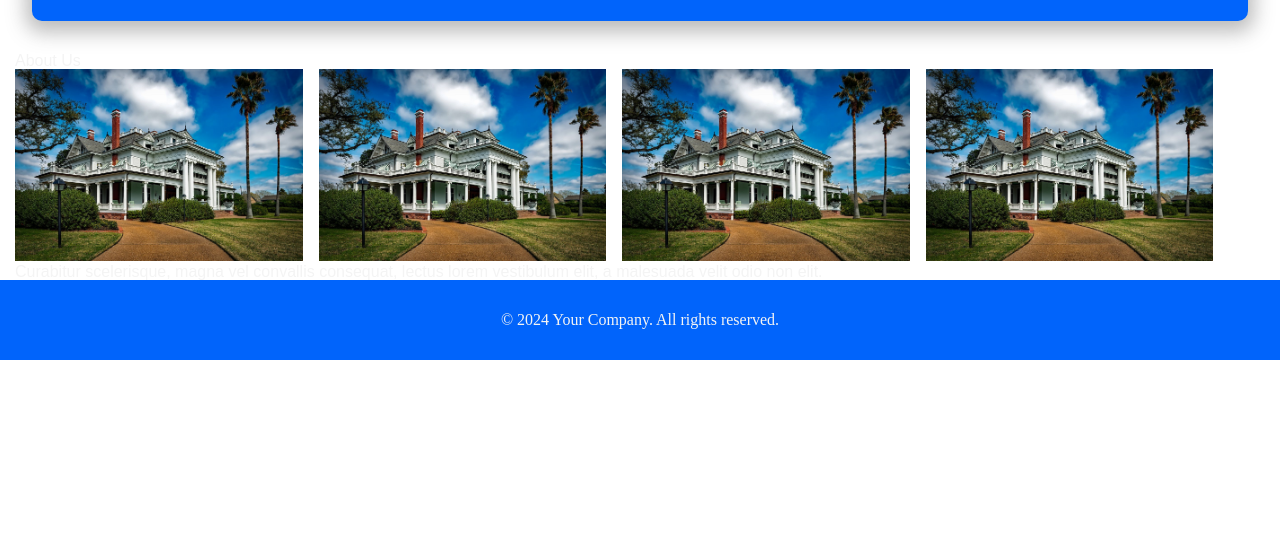
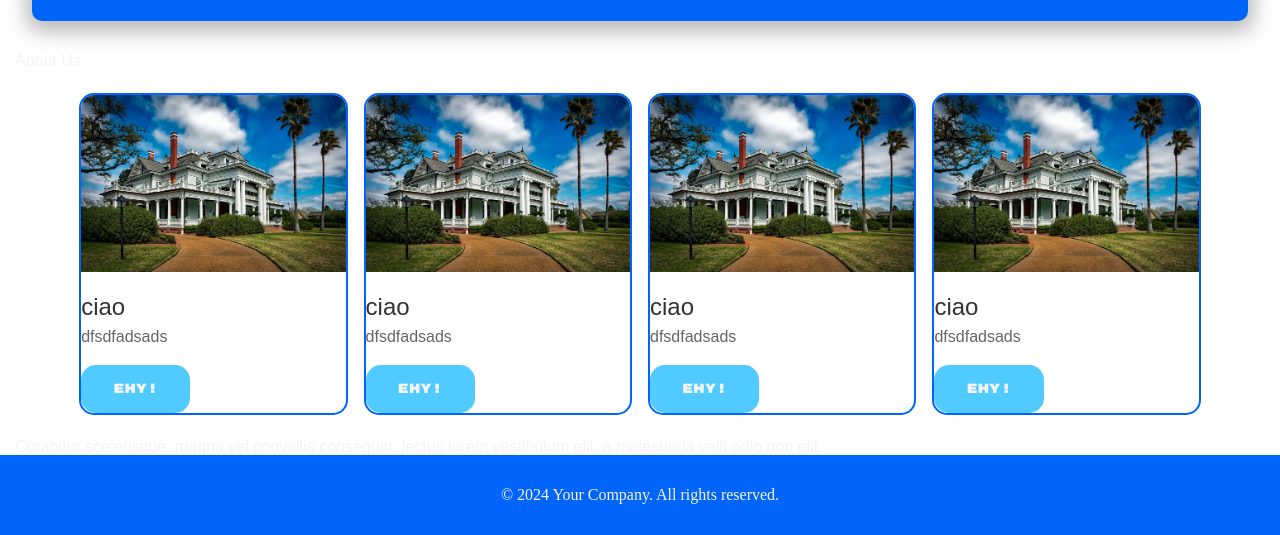
Before and after one commit to Giuseppe-Gambino/18-09-day-27, a plain HTML site: page index.html in a window 1280 px wide. Shown: the part 363-898 px from the top of the page. Before the commit the page ends 800 px from the top, so only its background shows below. Drawn offline with Linux system fonts and the light colour scheme.

Commit message:
update 1.2 test

```diff
--- a/index.html
+++ b/index.html
@@ -38,22 +38,34 @@
     <main>
       <!-- Main Content -->
       <h2>About Us</h2>
-      <section class="grid">
+      <section class="grid m-md">
         <!-- img -->
-        <div>
+        <div class="card">
           <img src="./scss/img/pexels-pixabay-208736.jpg" alt="" />
+          <h2>ciao</h2>
+          <p>dfsdfadsads</p>
+          <button class="button-first" type="button">ehy!</button>
         </div>
         <!-- img -->
-        <div>
+        <div class="card">
           <img src="./scss/img/pexels-pixabay-208736.jpg" alt="" />
+          <h2>ciao</h2>
+          <p>dfsdfadsads</p>
+          <button class="button-first" type="button">ehy!</button>
         </div>
         <!-- img -->
-        <div>
+        <div class="card">
           <img src="./scss/img/pexels-pixabay-208736.jpg" alt="" />
+          <h2>ciao</h2>
+          <p>dfsdfadsads</p>
+          <button class="button-first" type="button">ehy!</button>
         </div>
         <!-- img -->
-        <div>
+        <div class="card">
           <img src="./scss/img/pexels-pixabay-208736.jpg" alt="" />
+          <h2>ciao</h2>
+          <p>dfsdfadsads</p>
+          <button class="button-first" type="button">ehy!</button>
         </div>
       </section>
       <p>Curabitur scelerisque, magna vel convallis consequat, lectus lorem vestibulum elit, a malesuada velit odio non elit.</p>
--- a/scss/Partials/_main.scss
+++ b/scss/Partials/_main.scss
@@ -22,13 +22,11 @@ main {
   @include G-Space;
   .grid {
     display: flex;
+    justify-content: center;
     flex-wrap: wrap;
     gap: 1rem;
-    div {
-      width: 23%;
-      img {
-        width: 100%;
-      }
+    .card {
+      width: 22%;
     }
   }
 }
--- /dev/null
+++ b/scss/Partials/_variable.scss
@@ -0,0 +1,23 @@
+.card {
+  background-color: white;
+  width: 300px;
+  border: 2px solid #0164fb;
+  border-radius: 15px;
+  overflow: hidden;
+  &:hover {
+    box-shadow: 0 10px 20px rgba(0, 0, 0, 0.3);
+  }
+  img {
+    width: 100%;
+  }
+  h2 {
+    margin: 20px 0 10px;
+    font-size: 1.5em;
+    color: #333;
+  }
+  p {
+    font-size: 1em;
+    color: #666;
+    margin-bottom: 20px;
+  }
+}
--- a/scss/style.scss
+++ b/scss/style.scss
@@ -12,6 +12,8 @@
 
 @import "./Partials/_animation.scss";
 
+@import "./Partials/variable";
+
 @import "./Partials/_header.scss";
 
 @import "./Partials/_main.scss";
```
Also changed, not shown: scss/style.css, 1 other file.
